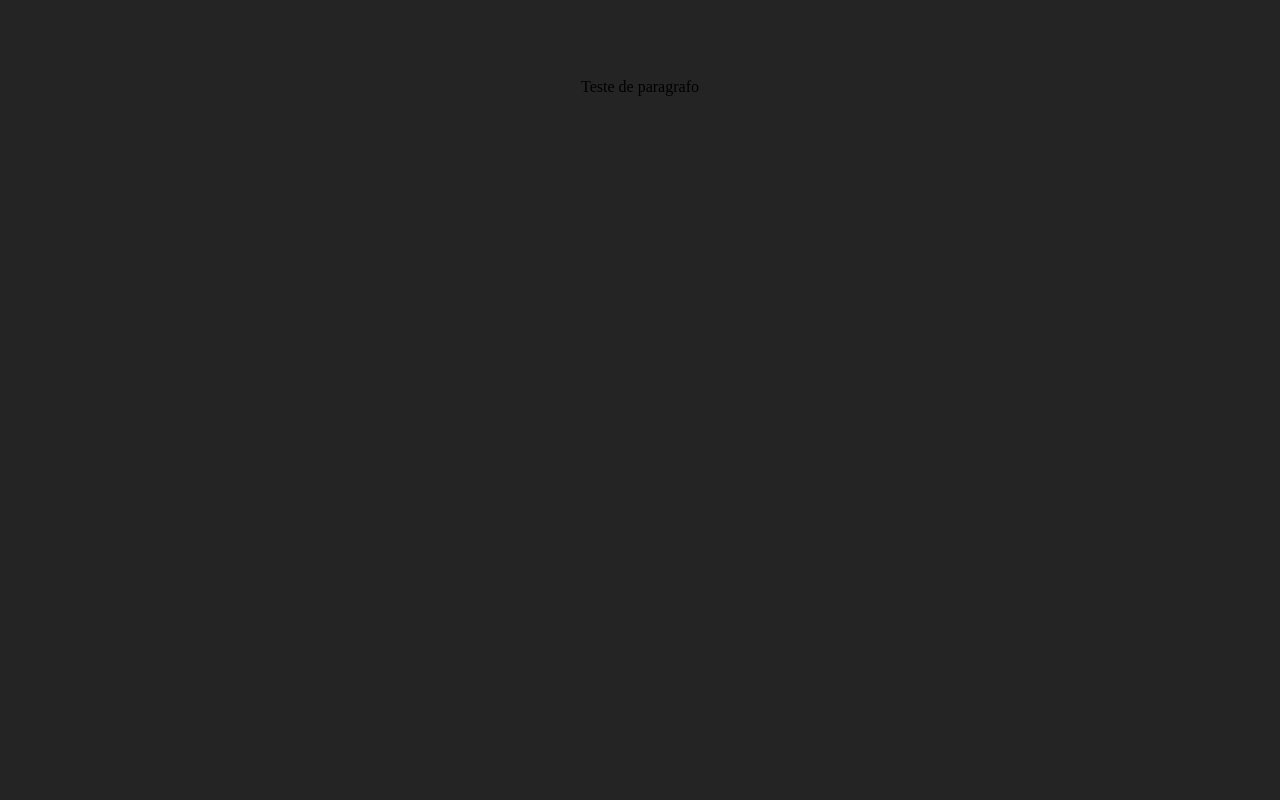
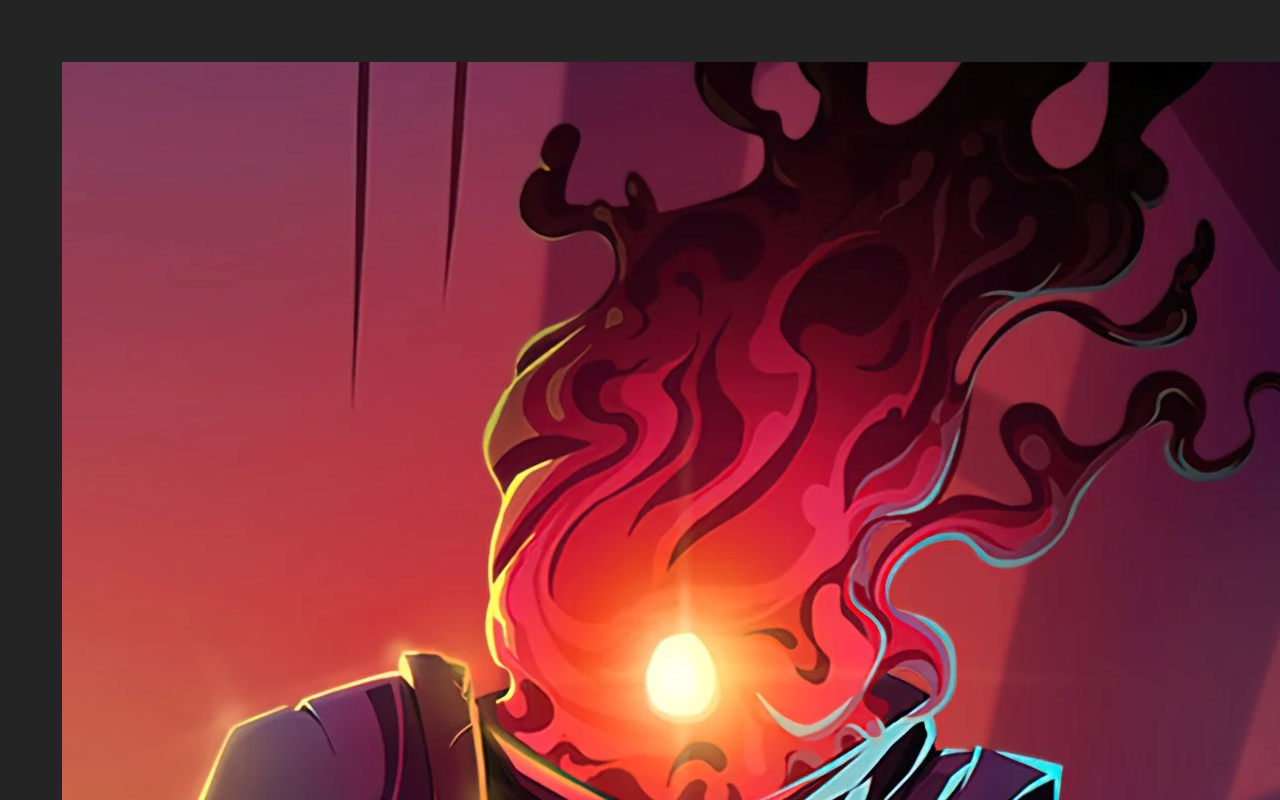
Before and after one commit to SagaO6/EnsinamentoReact, a React (Vite) app in the folder primeiro-app/: page / in a window 1280 px wide. Shown: the top 800 px of the page. Built offline with nearby package versions, Linux system fonts and the light colour scheme.

Commit message:
Criada a pasta Descricao

```diff
--- a/primeiro-app/src/components/Descricao/Descricao.jsx
+++ b/primeiro-app/src/components/Descricao/Descricao.jsx
@@ -1,14 +1,24 @@
+import Image from '../../images/image 3.webp'
+import './Descricao.css'
+import Equipe from '../Equipe/Equipe'
+
 const Descricao = () => {
 
-return(
+    return (
+        <>
 
-<div>
 
-<p>Teste de paragrafo</p>
 
-</div>
+            <div className='text'>
+            <img src = {Image} />
+                <h1>Mude</h1>
+                <p>Eis aqui uma descrição que eu irei mudar quando chegar em casa. <br></br>Thiago altere essa merda logo.<br></br>-Thiago Rivas, 2024</p>
 
-)
+            </div>
+
+        </>
+
+    )
 
 }
 
--- a/primeiro-app/src/components/Descricao/descricao.css
+++ b/primeiro-app/src/components/Descricao/descricao.css
@@ -0,0 +1,18 @@
+h1{
+
+text-align: center;
+
+}
+
+img {
+
+right: 500px;
+
+}
+
+.text{
+text-align: center;
+font-size: 65px;
+width: 30%;
+
+}
```
